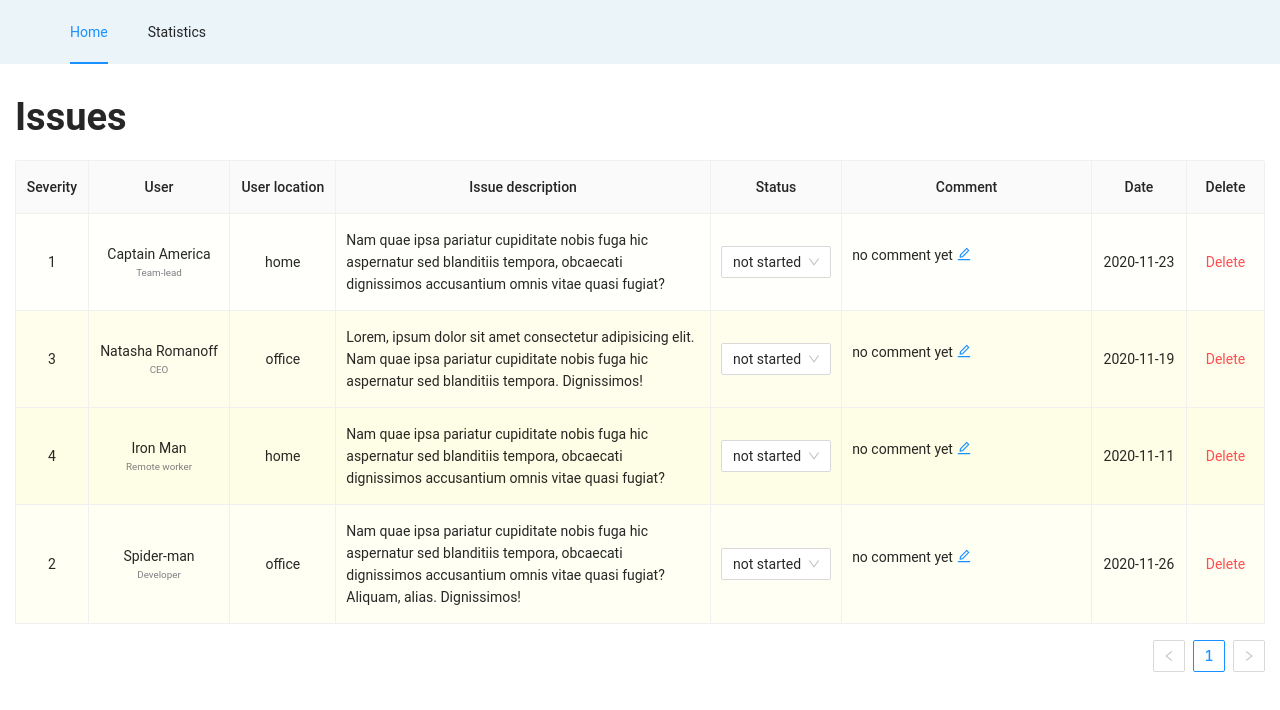
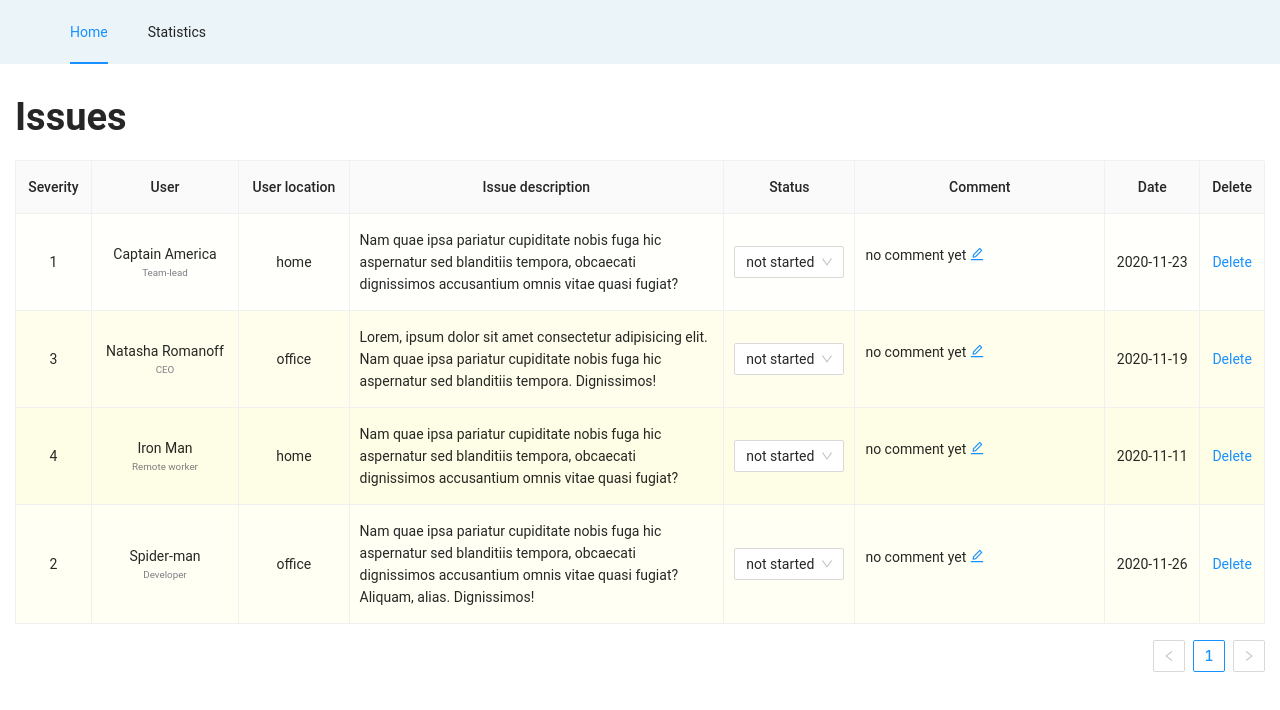
Before and after one commit to igorok-by/Issues-Table, a React (Create React App) app: page / in a window 1280 px wide. Shown: the top 710 px of the page. Built offline with nearby package versions, Linux system fonts and the light colour scheme.

Commit message:
feat: add deleting issues

```diff
--- a/src/components/App/App.jsx
+++ b/src/components/App/App.jsx
@@ -15,6 +15,8 @@ const App = () => {
       isDeleted: false,
     })),
   )
+
+  const rowsData = issues.filter((issue) => !issue.isDeleted)
 
   const handleCommentStartEdit = useCallback((commentId) => {
     setIssues((prevIssues) =>
@@ -50,15 +52,24 @@ const App = () => {
     )
   }, [])
 
+  const handleDeleteIssue = useCallback((rowId) => {
+    setIssues((prevIssues) =>
+      prevIssues.map((issue) =>
+        issue.id === rowId ? { ...issue, isDeleted: true } : issue,
+      ),
+    )
+  }, [])
+
   return (
     <Router>
       <Switch>
         <Route path="/">
           <HomePage
-            rowsData={issues}
+            rowsData={rowsData}
             handleCommentStartEdit={handleCommentStartEdit}
             handleCommentChange={handleCommentChange}
             handleSelectChange={handleSelectChange}
+            handleDeleteIssue={handleDeleteIssue}
           />
         </Route>
         <Route path="/login">
--- a/src/components/HomePage/HomePage.jsx
+++ b/src/components/HomePage/HomePage.jsx
@@ -1,5 +1,5 @@
 import React from 'react'
-import { Button, Layout, Menu, Table, Select, Typography } from 'antd'
+import { Layout, Menu, Table, Select, Popconfirm, Typography } from 'antd'
 
 import { STATUSES } from '../../data'
 import './HomePage.scss'
@@ -12,7 +12,9 @@ const HomePage = ({
   handleCommentStartEdit,
   handleCommentChange,
   handleSelectChange,
+  handleDeleteIssue,
 }) => {
+  console.log(rowsData)
   const statusOptions = STATUSES.map((status) => ({ value: status }))
 
   const columns = [
@@ -144,9 +146,9 @@ const HomePage = ({
         <Paragraph
           editable={{
             autoSize: { maxRows: 3 },
-            onStart: (commentId = id) => handleCommentStartEdit(commentId),
-            onChange: (newComment, commentId = id) =>
-              handleCommentChange(newComment, commentId),
+            onStart: (issueId = id) => handleCommentStartEdit(issueId),
+            onChange: (newComment, issueId = id) =>
+              handleCommentChange(newComment, issueId),
           }}
         >
           {comment}
@@ -154,9 +156,25 @@ const HomePage = ({
       ),
       date,
       delete: (
-        <Button size="small" type="link" danger>
-          Delete
-        </Button>
+        <Popconfirm
+          title="Are you sure to delete this issue?"
+          onConfirm={(e, rowId = id) => handleDeleteIssue(rowId)}
+          okText="Yes"
+          cancelText="No"
+          placement="topRight"
+        >
+          <a href=" ">Delete</a>
+        </Popconfirm>
+
+        // <Button
+        //   id={id}
+        //   size="small"
+        //   type="link"
+        //   danger
+        //   onClick={handleDeleteIssue}
+        // >
+        //   Delete
+        // </Button>
       ),
     }),
   )
```
